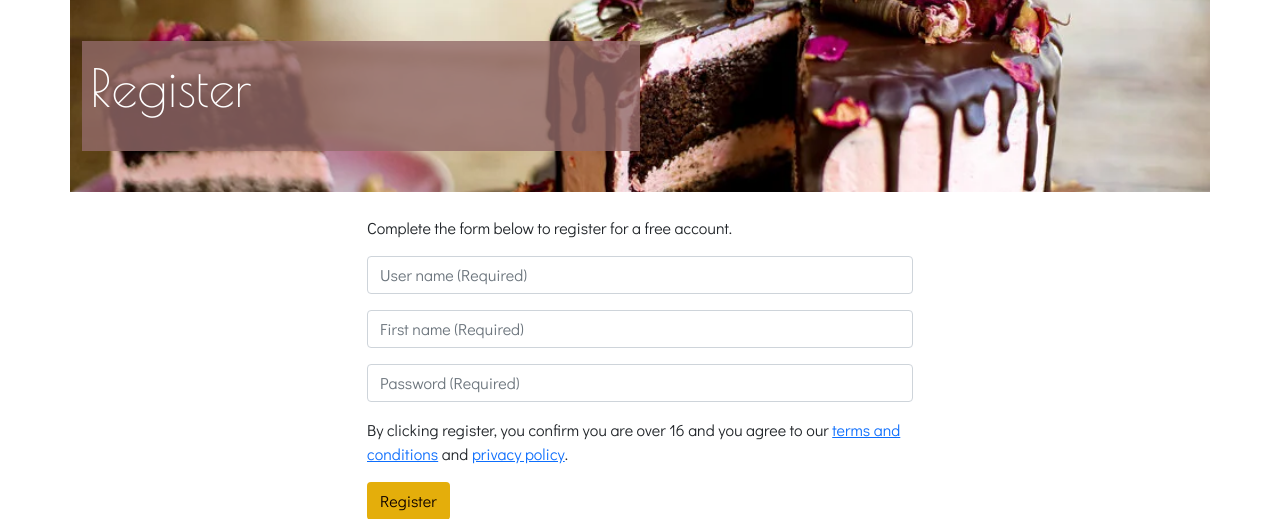
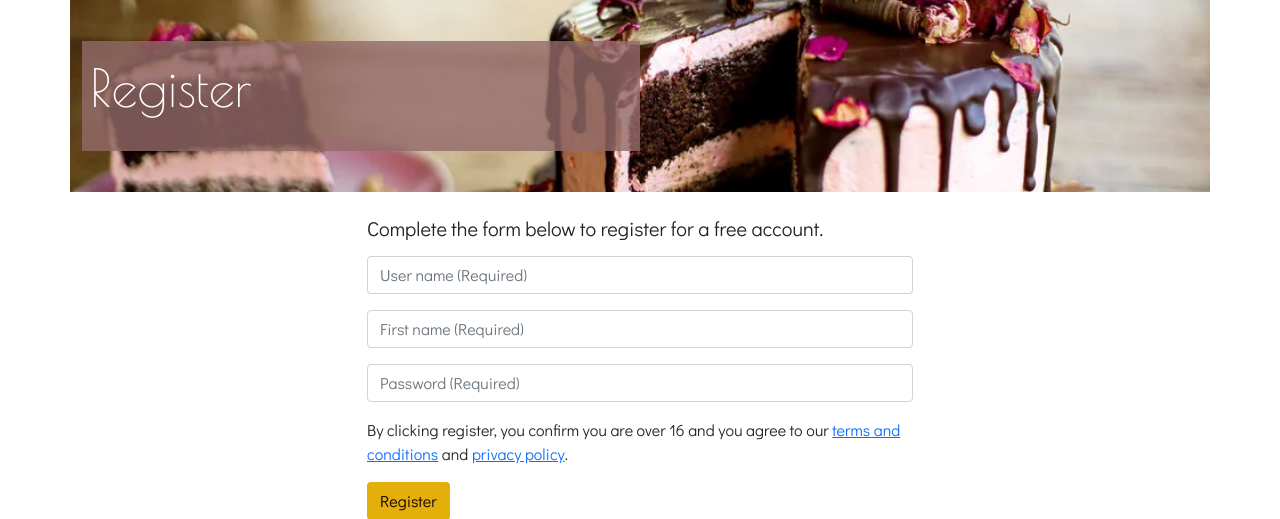
Before and after one commit to mattgriffindev/filfthy-gorgeous-vegan, a Flask app: page /register in a window 1280 px wide. Shown: the part 80-599 px from the top of the page. Run offline with Flask 2, Linux system fonts and the light colour scheme; some libraries are stand-ins or nearby versions; some web fonts are replaced.

Commit message:
Edit register.html: change heading from h6 to h5

```diff
--- a/cakebox/templates/register.html
+++ b/cakebox/templates/register.html
@@ -27,7 +27,7 @@
     <div class="container">
         <div class="row" style="justify-content:center">
             <div class="col-12 col-md-6 register-col">
-                  <p>Complete the form below to register for a free account.</p>
+                  <h5 class="mb-3">Complete the form below to register for a free account.</h5>
                 <form method="POST"  class="contact-form" action="{{ url_for('register') }}">
                     <div class="mb-3">
                         <input type="text" class="form-control" name="username" id="username"
```
